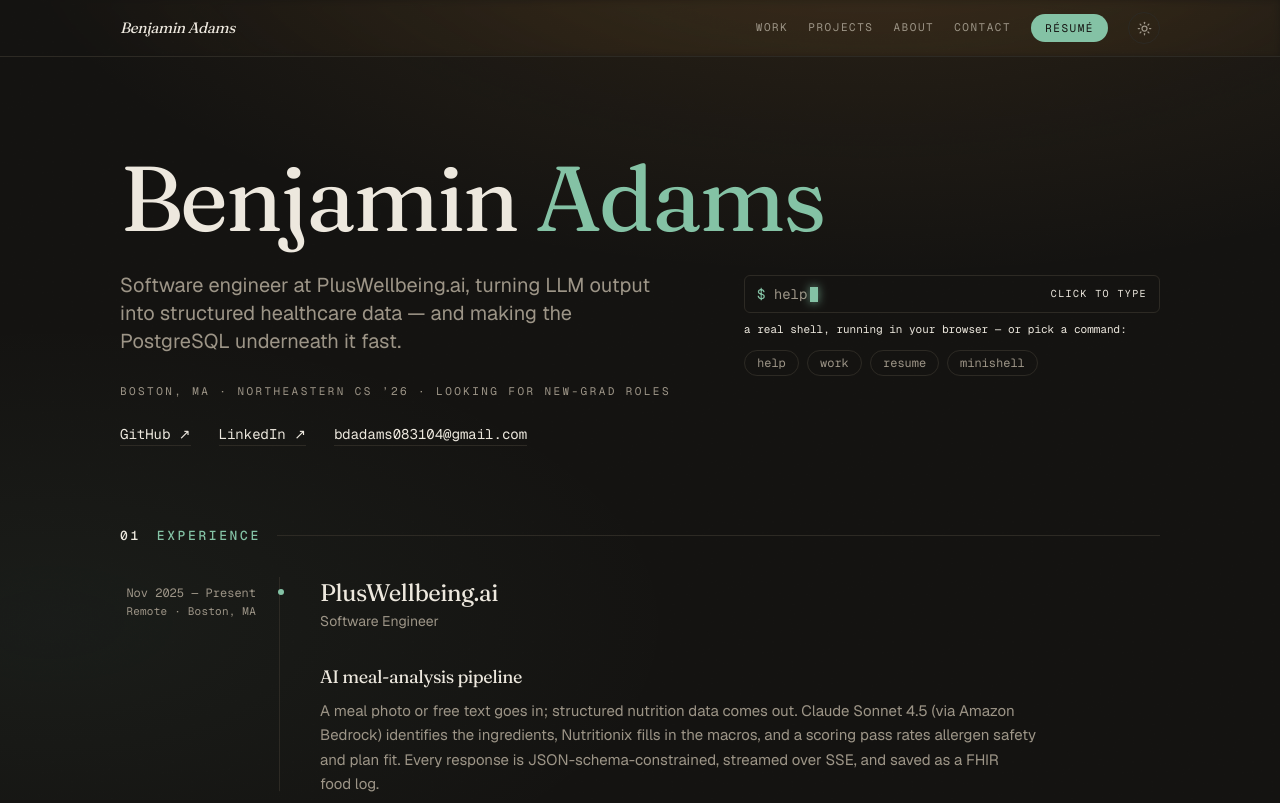
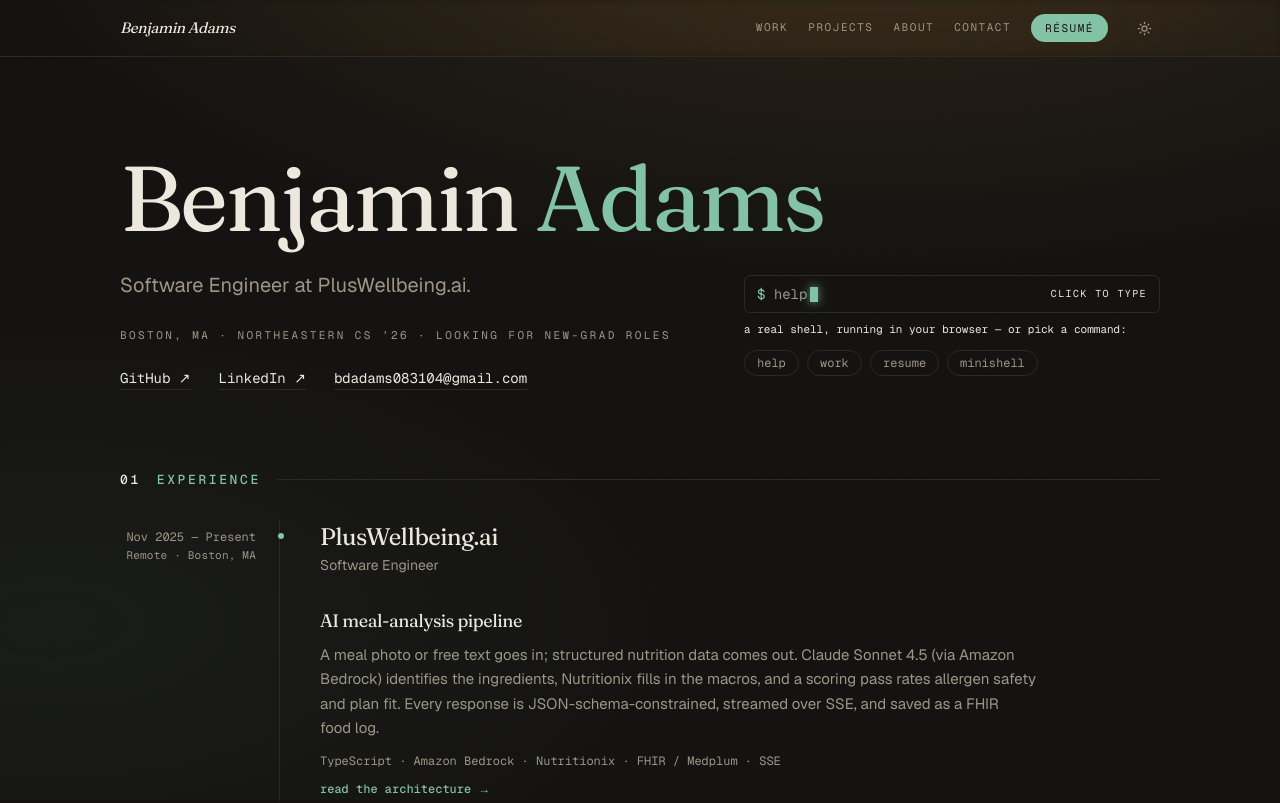
Before and after one commit to Badams1/Portfolio, a Next.js app: page / in a window 1280 px wide. Shown: the top 803 px of the page. Built offline with nearby package versions, Linux system fonts and the light colour scheme.

Commit message:
Simplify hero intro to Software Engineer at PlusWellbeing.ai

```diff
--- a/app/page.tsx
+++ b/app/page.tsx
@@ -273,9 +273,7 @@
                 className="reveal mt-7 max-w-[40rem] text-lg leading-relaxed text-muted-foreground [text-wrap:pretty] sm:text-xl"
                 style={{ animationDelay: "220ms" }}
               >
-                Software engineer at PlusWellbeing.ai, turning LLM output into
-                structured healthcare data — and making the PostgreSQL underneath
-                it fast.
+                Software Engineer at PlusWellbeing.ai.
               </p>
               <TypedLine
                 className="mt-7 font-mono text-[11px] uppercase tracking-[0.22em] text-muted-foreground"
```
